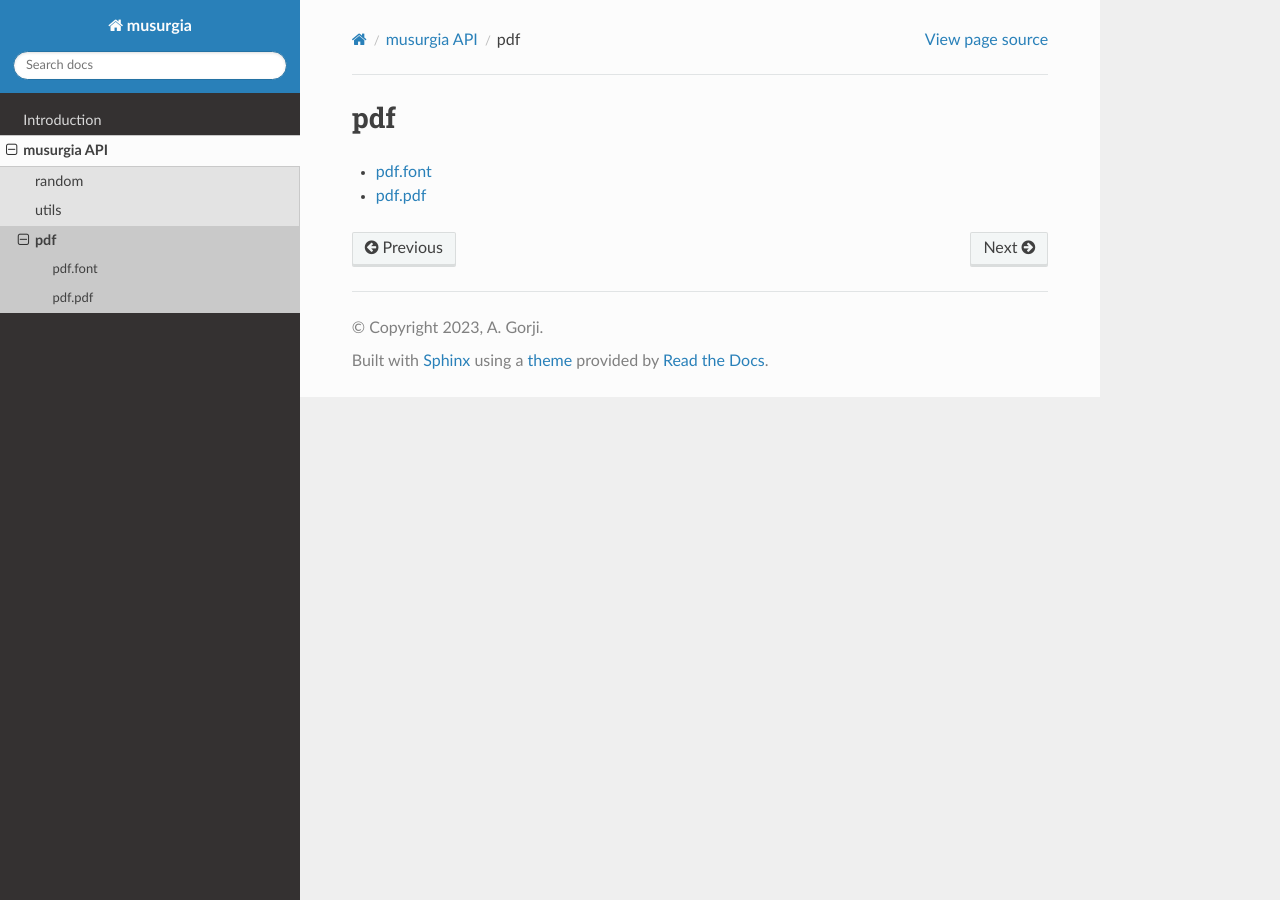
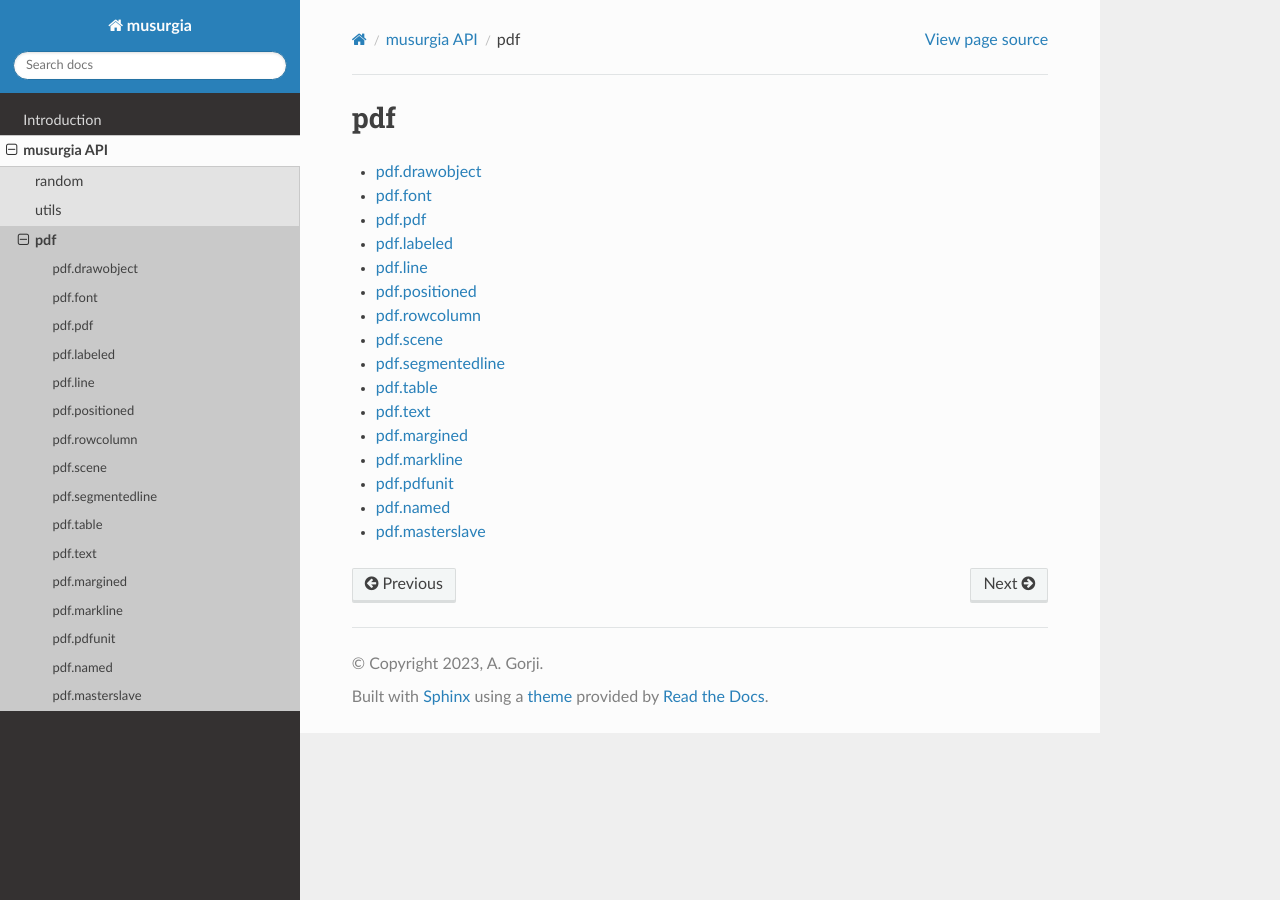
Before and after one commit to alexgorji/musurgia, a Sphinx documentation site: the page built from docs/api/pdf.rst, in a window 1280 px wide. Built offline with Sphinx 7.4.7 and the Read the Docs theme 2.0.0, drawn with Linux system fonts in a browser that asks for light colours.

Commit message:
pdf doc files

```diff
--- a/docs/api/pdf.rst
+++ b/docs/api/pdf.rst
@@ -3,5 +3,19 @@ pdf
 
 
 .. toctree::
+   pdf/drawobject
    pdf/font
    pdf/pdf
+   pdf/labeled
+   pdf/line
+   pdf/positioned
+   pdf/rowcolumn
+   pdf/scene
+   pdf/segmentedline
+   pdf/table
+   pdf/text
+   pdf/margined
+   pdf/markline
+   pdf/pdfunit
+   pdf/named
+   pdf/masterslave
```
Also changed, not shown: docs/api/pdf/drawobject.rst (added, +8 -0 lines), docs/api/pdf/labeled.rst (added, +8 -0 lines), docs/api/pdf/line.rst (added, +8 -0 lines), docs/api/pdf/margined.rst (added, +8 -0 lines), docs/api/pdf/markline.rst (added, +8 -0 lines), docs/api/pdf/masterslave.rst (added, +8 -0 lines), docs/api/pdf/named.rst (added, +8 -0 lines), docs/api/pdf/pdfunit.rst (added, +8 -0 lines), docs/api/pdf/positioned.rst (added, +8 -0 lines), docs/api/pdf/rowcolumn.rst (added, +8 -0 lines), docs/api/pdf/scene.rst (added, +8 -0 lines), docs/api/pdf/segmentedline.rst (added, +8 -0 lines), docs/api/pdf/table.rst (added, +8 -0 lines), docs/api/pdf/text.rst (added, +8 -0 lines).
